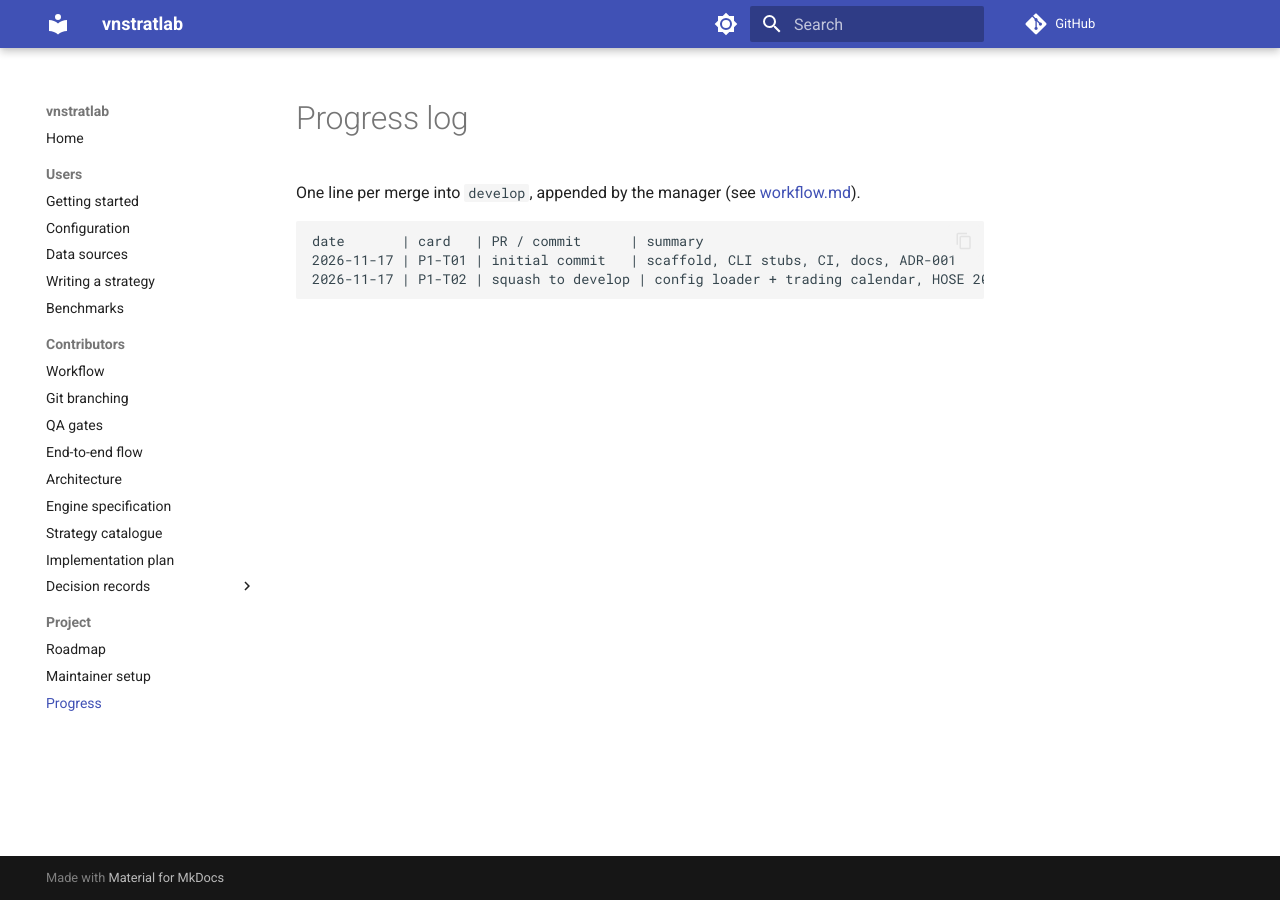
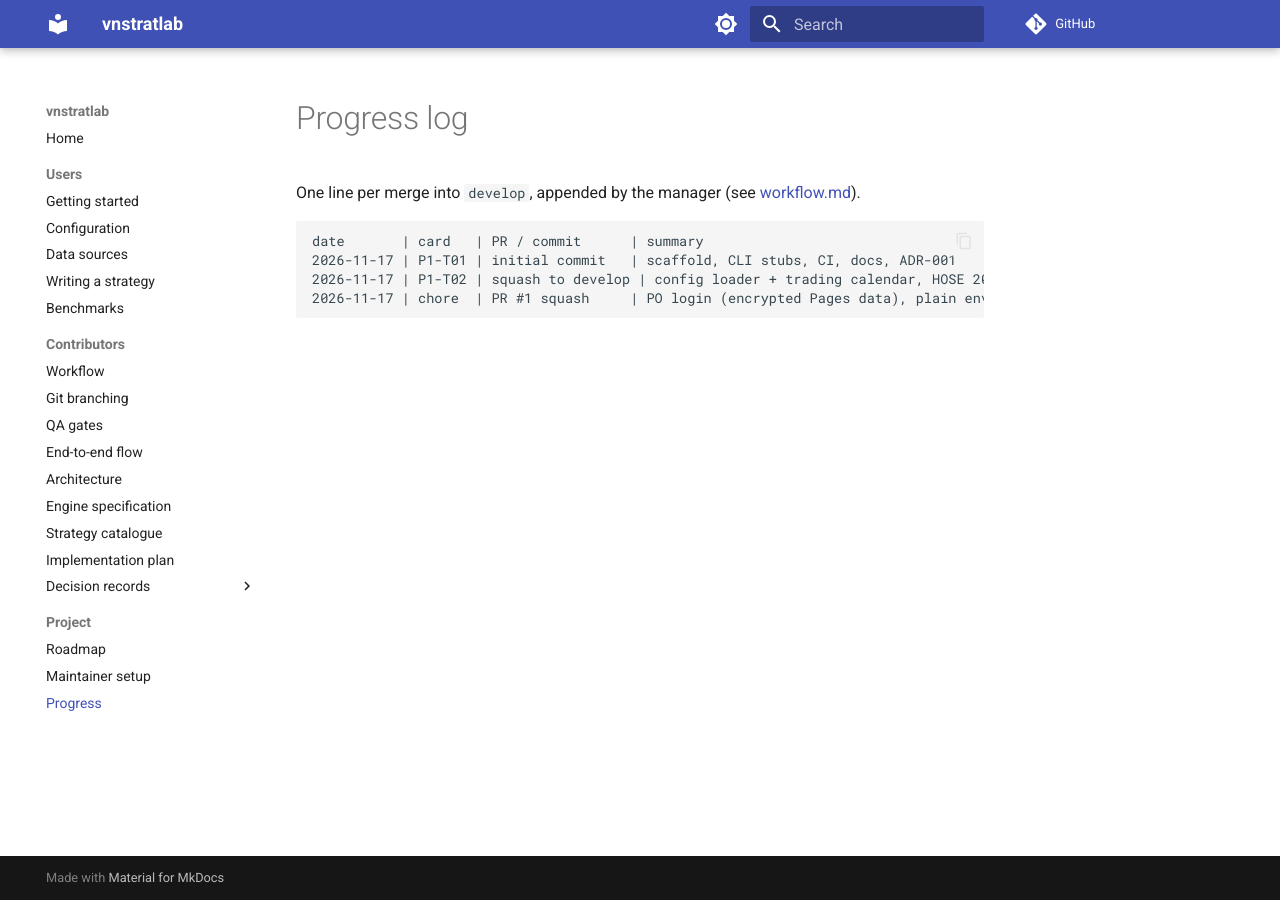
Before and after one commit to lephucchi/vnstratlab, an MkDocs documentation site: the page built from docs/reports/progress.md, in a window 1280 px wide. Built offline with MkDocs 1.6.1 and Material for MkDocs 9.7.7, drawn with Linux system fonts in a browser that asks for light colours; comment, search, counter and statistics services are not loaded.

Commit message:
docs(progress): log PR #1

````diff
--- a/docs/reports/progress.md
+++ b/docs/reports/progress.md
@@ -6,4 +6,5 @@ One line per merge into `develop`, appended by the manager (see [workflow.md](..
 date       | card   | PR / commit      | summary                                   | tests          | review
 2026-11-17 | P1-T01 | initial commit   | scaffold, CLI stubs, CI, docs, ADR-001    | 23 passed, 98% | owner
 2026-11-17 | P1-T02 | squash to develop | config loader + trading calendar, HOSE 2026 holidays | 97 passed, 98% | G2 round 2 request changes fixed; round 3 skipped by owner
+2026-11-17 | chore  | PR #1 squash     | PO login (encrypted Pages data), plain env names, Pages deploy fix | 118 passed, 98% | G2 round 2 approve
 ```
````
